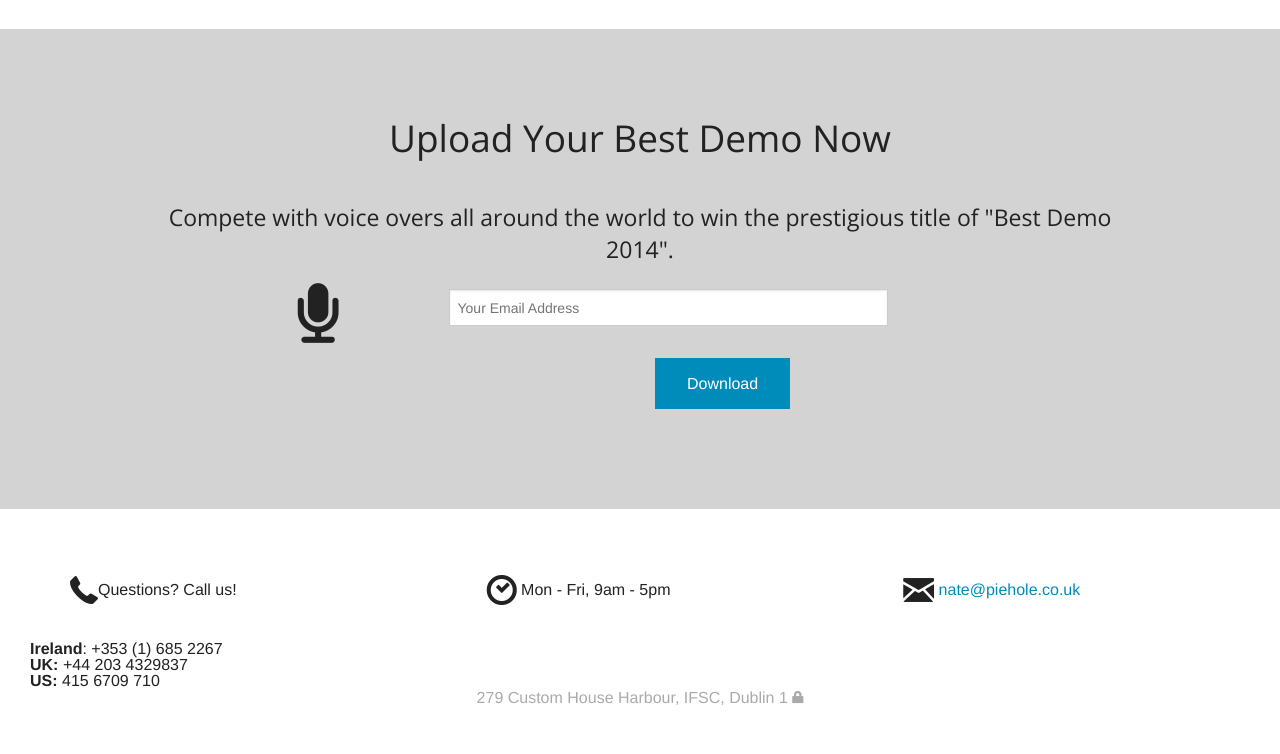
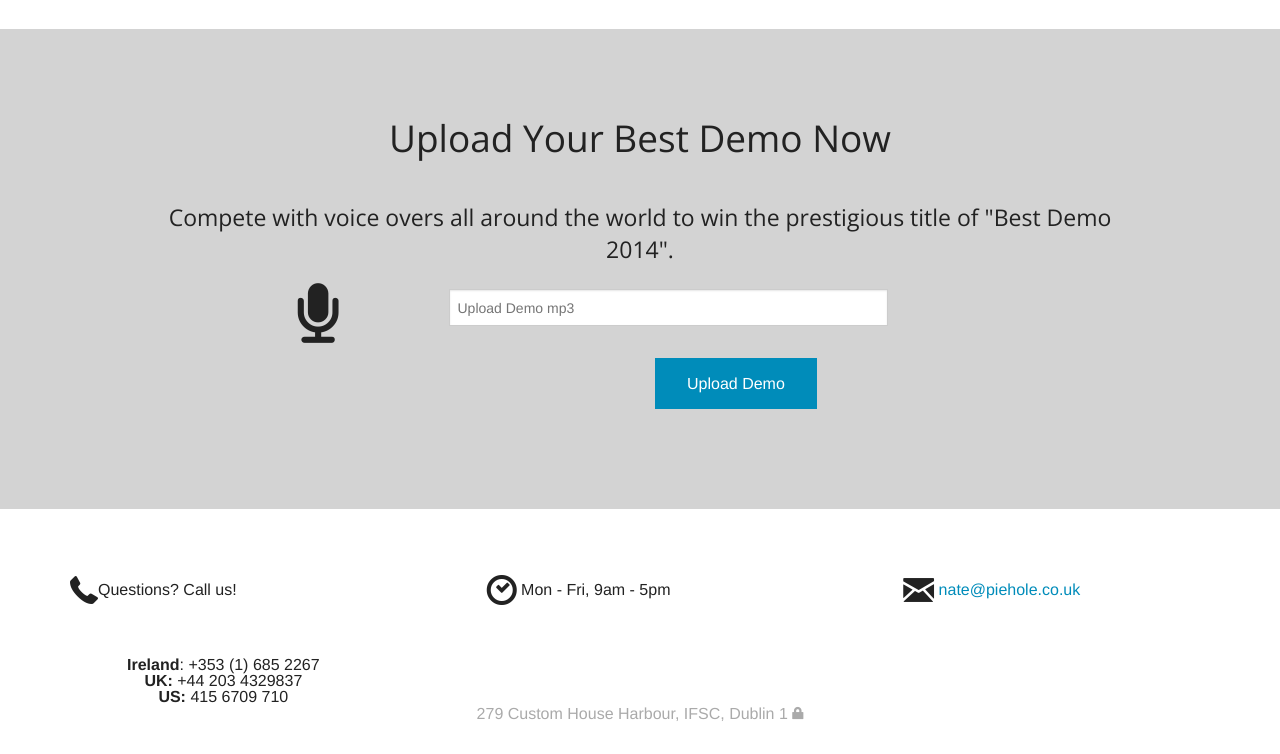
Before and after one commit to asblumen/Demo-of-the-year, a website: page index.html in a window 1280 px wide. Shown: the part 1638-2392 px from the top of the page. Drawn offline with nearby package versions, Linux system fonts and the light colour scheme.

Commit message:
Update index.html

```diff
--- a/index.html
+++ b/index.html
@@ -169,12 +169,12 @@ high professional standards, I would have no hesitation in highly recommending O
      <form class="xtrack" data-drip-embedded-form="540" action="https://www.getdrip.com/3440937/campaigns/3596334/subscribe" method="post">
     <div id="book_icon"> <div class="large-3 columns"> <i class="fi-microphone large"></i> </div></div>
       <div class='large-6 columns'>
-       <div id="book_form"> <input type="text" placeholder="Your Email Address" class="large" name="fields[email]"/>
+       <div id="book_form"> <input type="text" placeholder="Upload Demo mp3" class="large" name="fields[email]"/>
       </div>
     </div>
       <div class='large-6 columns'>
       <div id="book_button">
-        <input type="submit" name="Download" value="Download" class="button"/>
+        <input type="submit" name="Download" value="Upload Demo" class="button"/>
         <input type="hidden" name="source" value="setupyourcompany.ie"/>
 	<input type="hidden" name="redirect_to" value="https://geniusresources.s3.amazonaws.com/uploads/download/file/5/RegisterYourBusinessDoc.pdf"/>
         </div>
@@ -188,9 +188,9 @@ high professional standards, I would have no hesitation in highly recommending O
     <div class="large-12 columns">
       <div class="large-4 columns">
         <i class="fi-telephone"></i>Questions? Call us!
-     <br><strong>Ireland</strong>: +353 (1) 685 2267
+     <center><br><strong>Ireland</strong>: +353 (1) 685 2267
        <br><strong> UK: </strong> +44 203 4329837
-       <br><strong> US: </strong> 415 6709 710
+       <br><strong> US: </strong> 415 6709 710 </center>
       </div>
       <div class="large-4 columns">
         <i class="fi-clock"></i> Mon - Fri, 9am - 5pm
```
